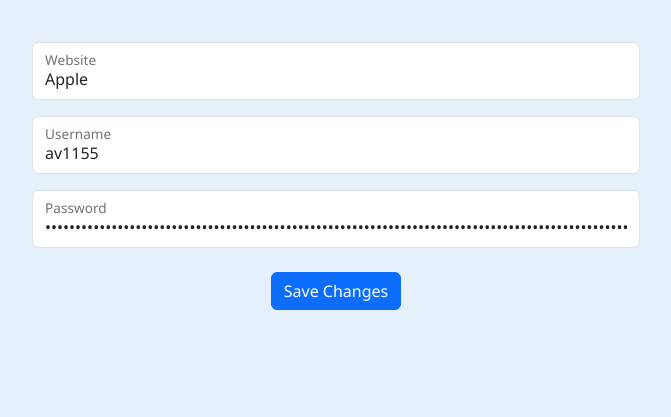
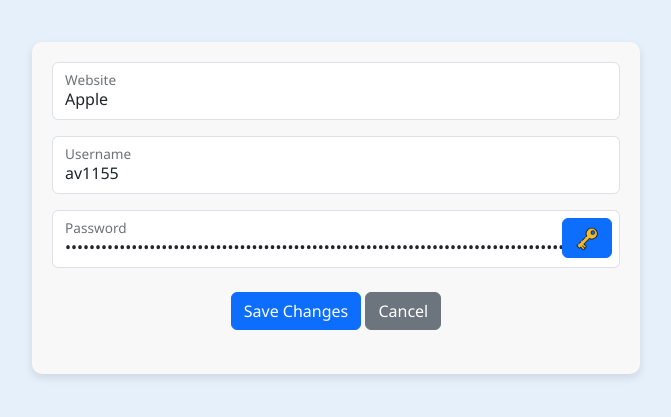
Before and after one commit to av1155/FlaskKeyring, a Flask app: page /edit_password/1 in a window 1280 px wide. Shown: the part 186-603 px from the top of the page, without its empty margins (304-975 px from the left). Run offline with Flask 3, Linux system fonts and the light colour scheme; a user stored in the database is signed in.

Commit message:
(feat): Added the password generator feature to the edit password page

```diff
--- a/static/css/styles.css
+++ b/static/css/styles.css
@@ -62,7 +62,9 @@ h2 {
 
     .search-password,
     .password-list,
-    .add-password {
+    .add-password,
+    .edit-password,
+    .view-password {
         background-color: #f8f8f8;
         padding: 20px;
         border-radius: 10px;
--- a/templates/dashboard.html
+++ b/templates/dashboard.html
@@ -2,7 +2,7 @@
 
 {% block content %}
     <header>
-        <h1>FlaskKeyring User Dashboard</h1>
+        <h1>FlaskKeyring Dashboard</h1>
     </header>
 
     <main>
@@ -127,5 +127,5 @@
 
 {% block scripts %}
     <script src="https://code.jquery.com/jquery-3.6.0.min.js"></script>
-    <script src="{{ url_for('static', filename='js/dashboard.js') }}"></script>
+    <script src="{{ url_for('static', filename='js/generate_password.js') }}"></script>
 {% endblock %}
--- a/templates/edit_password.html
+++ b/templates/edit_password.html
@@ -20,14 +20,63 @@
                     <label for="username">Username</label>
                 </div>
 
-                <div class="form-floating mb-3">
-                    <input type="password" class="form-control" id="password" name="password" placeholder="Password" value="{{ password.password }}" required>
-                    <label for="password">Password</label>
+                <div class="mb-3">
+                    <form>
+                        <div class="form-floating mb-3 position-relative">
+                            <input type="password" name="password" class="form-control form-control-dark" id="floatingPassword" placeholder="Password" value="{{ password.password }}" required />
+                            <label for="floatingPassword">Password</label>
+                            <button id="generatePasswordIcon" type="button" class="btn btn-primary position-absolute top-0 end-0 mt-2 me-2">
+                                <img src="{{ url_for('static', filename='images/key-icon.png') }}" alt="Password Generator" width="24" height="24">
+                            </button>
+                        </div>
+                    </form>
                 </div>
 
+                <div class="mb-3" id="passwordGenerator" style="display: none;">
+
+                    <div class="mb-3">
+                        <label for="generatedPassword" class="form-label">Generated Password:</label>
+                        <input type="text" id="generatedPassword" readonly class="form-control" />
+                    </div>
+
+                    <div class="mb-3">
+                        <label for="passwordType" class="form-label">Password Type:</label>
+                        <select id="passwordType" class="form-select">
+                            <option value="random">Random Password</option>
+                            <option value="memorable">Memorable Password</option>
+                            <option value="pin">PIN Code</option>
+                        </select>
+                    </div>
+
+                    <div class="mb-3">
+                        <label for="passwordLength" class="form-label">Password Length:</label>
+                        <input type="number" id="passwordLength" value="12" class="form-control" />
+                    </div>
+
+                    <div class="form-check form-switch mb-3">
+                        <input class="form-check-input" type="checkbox" role="switch" id="includeNumbers" checked>
+                        <label class="form-check-label" for="includeNumbers">Include Numbers</label>
+                    </div>
+
+                    <div class="form-check form-switch mb-3">
+                        <input class="form-check-input" type="checkbox" role="switch" id="includeSymbols" checked>
+                        <label class="form-check-label" for="includeSymbols">Include Symbols</label>
+                    </div>
+
+                    <div class="text-center">
+                        <button id="generatePasswordButton" class="btn btn-primary mb-2">Generate</button>
+                    </div>
+
+                </div>
+
+
                 <div class="text-center mt-4">
+                    <!-- Submit Button -->
                     <button type="submit" class="btn btn-primary mb-4">Save Changes</button>
+                    <!-- Cancel Button -->
+                    <a href="{{ url_for('main.dashboard') }}" class="btn btn-secondary mb-4">Cancel</a>
                 </div>
+
             </form>
 
         </section>
@@ -35,3 +84,8 @@
 </main>
 
 {% endblock %}
+
+{% block scripts %}
+    <script src="https://code.jquery.com/jquery-3.6.0.min.js"></script>
+    <script src="{{ url_for('static', filename='js/generate_password.js') }}"></script>
+{% endblock %}
--- a/templates/view_passwords.html
+++ b/templates/view_passwords.html
@@ -1,7 +1,7 @@
 {% extends "layout.html" %}
 
 {% block content %}
-<header class="mb-4 text-center">
+<header>
     <h1 class="mb-3">View Password</h1>
 </header>
 
```
Also changed, not shown: static/js/generate_password.js (renamed from static/js/dashboard.js).
